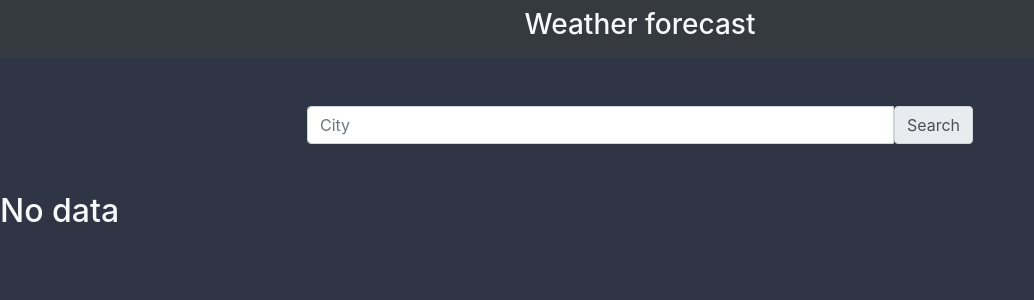
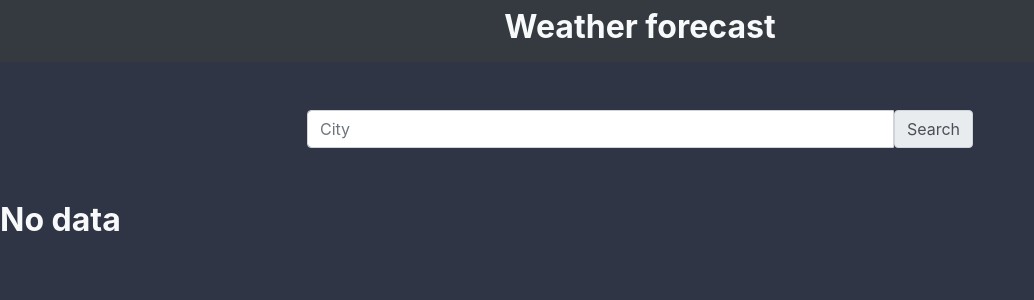
Before and after one commit to viryisb/weather_app, a React (Create React App) app: page / in a window 1280 px wide. Shown: the top 300 px of the page, without its empty margins (0-1034 px from the left). Built offline with nearby package versions, Linux system fonts and the light colour scheme.

Commit message:
fix markup bug

```diff
--- a/src/assets/css/App.css
+++ b/src/assets/css/App.css
@@ -40,3 +40,24 @@ body {
   padding-left: 20px;
   margin-top: 250px;
 }
+
+.extra-large-font-size {
+  font-size: 2.5em;
+  font-weight: bold;
+}
+.large-font-size {
+  font-size: 2em;
+  font-weight: bold;
+}
+.medium-font-size {
+  font-size: 1.17em;
+  font-weight: bold;
+}
+
+.small-font-size {
+  font-size: 1.12em;
+  font-weight: bold;
+}
+/* .h6 {
+  font-size: 0.75em;
+} */
--- a/src/components/Card.jsx
+++ b/src/components/Card.jsx
@@ -26,11 +26,11 @@ const Card = ({ loadingData, showData, weather, forecast }) => {
           <div className='card mb-3 mx-auto bg-dark text-light'>
             <div className='row g-0'>
               <div className='col-md-4'>
-                <h3 className='card-title'>{weather.name}</h3>
+                <p className='card-title large-font-size'>{weather.name}</p>
                 <p className='card-date'>{date}</p>
-                <h1 className='card-temp'>
+                <p className='card-temp extra-large-font-size'>
                   {(weather.main.temp - 273.15).toFixed(0)}ºC
-                </h1>
+                </p>
                 <p className='card-desc'>
                   <img src={iconUrl} alt='icon' />
                   {weather.weather[0].description}
@@ -44,17 +44,17 @@ const Card = ({ loadingData, showData, weather, forecast }) => {
               </div>
               <div className='col-md-8'>
                 <div className='card-body text-start mt-2'>
-                  <h5 className='card-text'>
+                  <p className='card-text small-font-size'>
                     Maximum temperature{' '}
                     {(weather.main.temp_max - 273.15).toFixed(0)}ºC
-                  </h5>
-                  <h5 className='card-text'>
+                  </p>
+                  <p className='card-text small-font-size'>
                     Minimum temperature{' '}
                     {(weather.main.temp_min - 273.15).toFixed(0)}ºC
-                  </h5>
-                  <h5 className='card-text'>
+                  </p>
+                  <p className='card-text small-font-size'>
                     Humidity {weather.main.humidity}%
-                  </h5>
+                  </p>
                 </div>
                 <hr />
               </div>
@@ -62,7 +62,7 @@ const Card = ({ loadingData, showData, weather, forecast }) => {
           </div>
         </div>
       ) : (
-        <h2 className='text-light'>No data</h2>
+        <p className='text-light large-font-size'>No data</p>
       )}
     </div>
   );
--- a/src/components/NavBar.jsx
+++ b/src/components/NavBar.jsx
@@ -1,9 +1,9 @@
-import React from "react";
+import React from 'react';
 const NavBar = () => {
   return (
     <nav className='navbar bg-dark text-light mb-5'>
       <div className='container-fluid'>
-        <h3 className='mx-auto'>Weather forecast</h3>
+        <h1 className='mx-auto large-font-size'>Weather forecast</h1>
       </div>
     </nav>
   );
```
